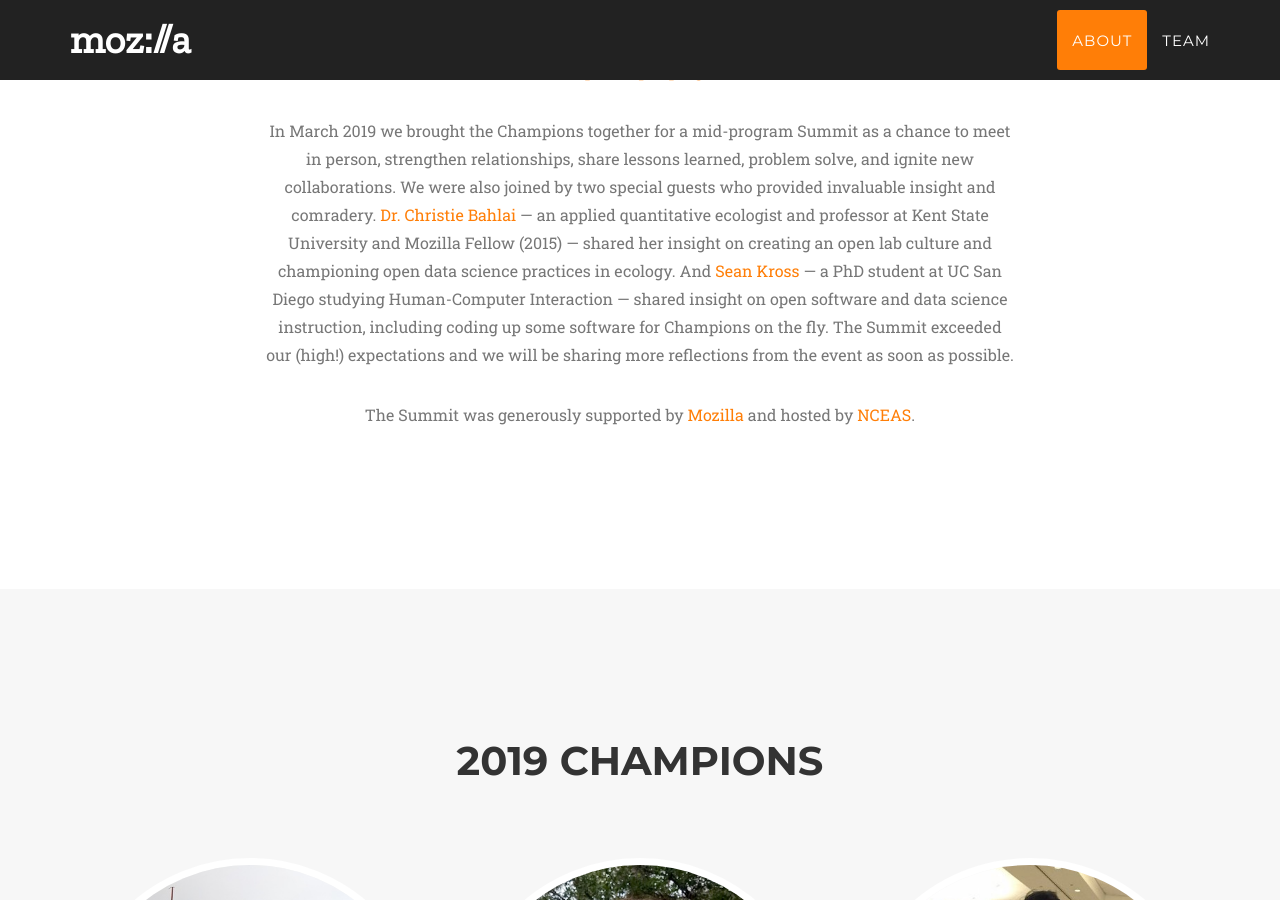
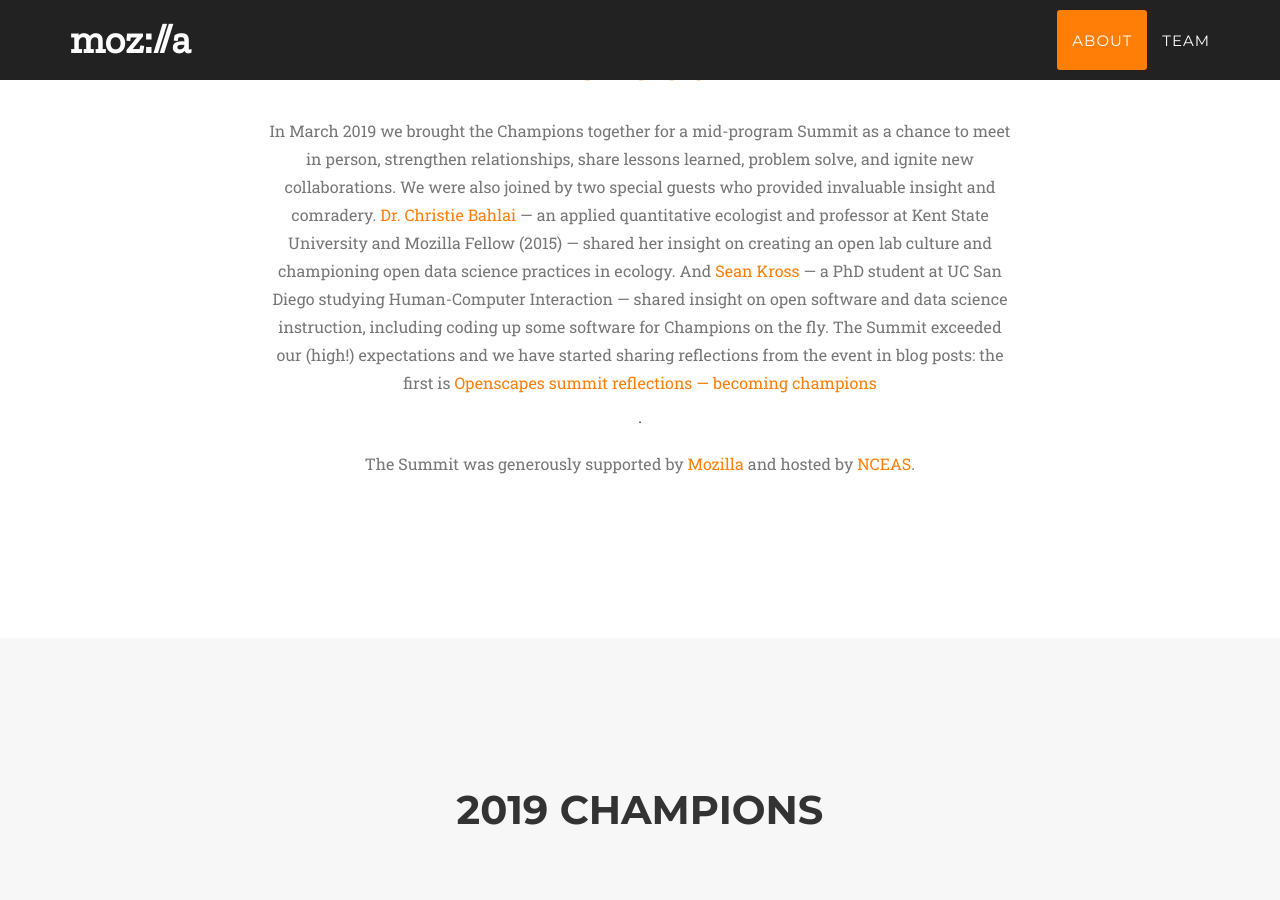
Before and after one commit to Openscapes/champions-summit, a Jekyll site: the page built from index.html, in a window 1280 px wide and 900 px high, scrolled down 1078 px. Built offline with Jekyll 4.4.1, drawn with Linux system fonts in a browser that asks for light colours; some web fonts are replaced.

Commit message:
add blog link

```diff
--- a/_includes/services.html
+++ b/_includes/services.html
@@ -20,7 +20,7 @@
                 <div class="col-lg-2 text-center">
                 </div>
                 <div class="col-lg-8 text-center">
-                   <p class="large text-muted">In March 2019 we brought the Champions together for a mid-program Summit as a chance to meet in person, strengthen relationships, share lessons learned, problem solve, and ignite new collaborations. We were also joined by two special guests who provided invaluable insight and comradery. <a href="https://bahlailab.org/">Dr. Christie Bahlai</a> — an applied quantitative ecologist and professor at Kent State University and Mozilla Fellow (2015) — shared her insight on creating an open lab culture and championing open data science practices in ecology. And <a href="http://seankross.com/about/">Sean Kross</a> — a PhD student at UC San Diego studying Human-Computer Interaction — shared insight on open software and data science instruction, including coding up some software for Champions on the fly. The Summit exceeded our (high!) expectations and we will be sharing more reflections from the event as soon as possible.</p>
+                   <p class="large text-muted">In March 2019 we brought the Champions together for a mid-program Summit as a chance to meet in person, strengthen relationships, share lessons learned, problem solve, and ignite new collaborations. We were also joined by two special guests who provided invaluable insight and comradery. <a href="https://bahlailab.org/">Dr. Christie Bahlai</a> — an applied quantitative ecologist and professor at Kent State University and Mozilla Fellow (2015) — shared her insight on creating an open lab culture and championing open data science practices in ecology. And <a href="http://seankross.com/about/">Sean Kross</a> — a PhD student at UC San Diego studying Human-Computer Interaction — shared insight on open software and data science instruction, including coding up some software for Champions on the fly. The Summit exceeded our (high!) expectations and we have started sharing reflections from the event in blog posts: the first is <a href="https://www.openscapes.org/blog/2019/04/08/summit-reflections1/">Openscapes summit reflections — becoming champions</a></p>.
                    </div>
                 <div class="col-lg-2 text-center">
                 </div>
```
